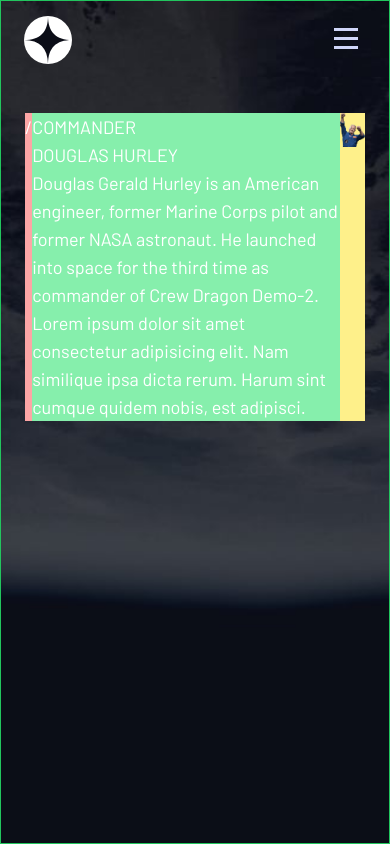
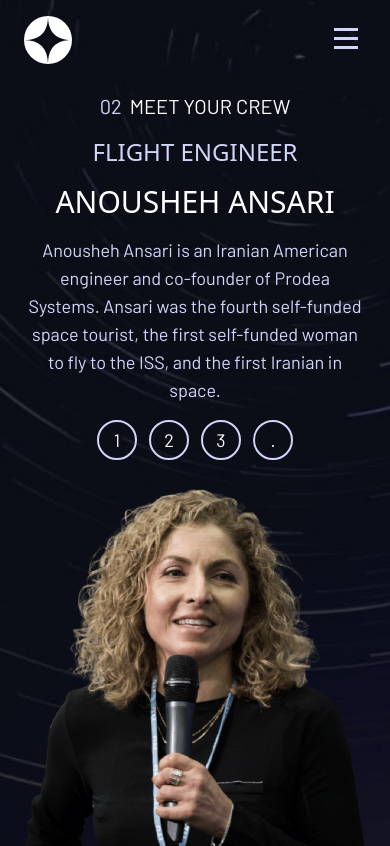
Before and after one commit to Khalid-Graine/space-tourism, a Vue app: page /crew in a window 390 px wide. Built offline with nearby package versions, Linux system fonts and the light colour scheme; a web font is replaced by a local one.

Commit message:
Built crew page and make it responsive

```diff
--- a/src/assets/main.css
+++ b/src/assets/main.css
@@ -9,5 +9,5 @@
 }
 
 .borderr {
-    @apply border border-green-500
+    @apply border-4 border-green-500
 }
--- a/src/views/CrewView.vue
+++ b/src/views/CrewView.vue
@@ -1,40 +1,55 @@
 <template>
-  <div
-    class="bg-[url('@/assets/crew/background-crew-mobile.jpg')] md:bg-[url('@/assets/crew/background-crew-tablet.jpg')] lg:bg-[url('@/assets/crew/background-crew-desktop.jpg')] bg-no-repeat bg-center bg-cover min-h-screen countainer
-    borderr"
-  >
-    <div class="pt-28"></div>
+ <div class="
+ bg-[url('@/assets/technology/background-technology-mobile.jpg')] md:bg-[url('@/assets/technology/background-technology-tablet.jpg')] lg:bg-[url('@/assets/technology/background-technology-desktop.jpg')] bg-no-repeat bg-center bg-cover  min-h-screen flex flex-col ">
+   <div class="h-20 md:mb-10"></div>
+   <div class=" grid grid-cols-12 gap-4 flex-grow countainer">
+    <div class="col-span-full md:col-span-8 h-full  flex flex-col items-center md:items-start md:justify-center gap-4 py-3">
 
-    <div class=" bg-yellow-200 flex">
-    <!-- one -->
-    <div class=" bg-red-300 max-h-screen">
-     /
-    </div>
-    <!-- two -->
-    <div class="bg-green-300 max-h-screen">
-      <div>
-       <p> COMMANDER</p>
-       <p>DOUGLAS HURLEY</p>
-       <p>Douglas Gerald Hurley is an American engineer, former Marine Corps pilot and former NASA astronaut. He launched into space for the third time as commander of Crew Dragon Demo-2.
-        Lorem ipsum dolor sit amet consectetur adipisicing elit. Nam similique ipsa dicta rerum. Harum sint cumque quidem nobis, est adipisci.
-       </p>
+      <div class="text-xl">
+        <span class="mr-2 text-gray">02</span>
+        <span class="uppercase">MEET YOUR CREW</span>
       </div>
-    </div>
 
-    <div class="static bottom-0   right-1/4 ">
-      <img src="/crew/image-douglas-hurley.png" class="w-[200px]" alt="">
-    </div>
-</div>
+      <p class="text-gray uppercase font-belle text-2xl">FLIGHT ENGINEER</p>
+      <p class=" uppercase font-belle text-3xl md:text-4xl">ANOUSHEH ANSARI</p>
+      <p class=" text-gray text-center md:text-start">Anousheh Ansari is an Iranian American engineer and co-founder of Prodea Systems. Ansari was the fourth self-funded space tourist, the first self-funded woman to fly to the ISS, and the first Iranian in space.</p>
 
 
-  </div>
+    <ul class="flex gap-3">
+      <li>1</li>
+      <li>2</li>
+      <li>3</li>
+      <li>.</li>
+    </ul>
+
+
+    </div>
+    <div class="col-span-full md:col-span-4   flex flex-col justify-end">
+
+      <img src="../../public/crew/image-anousheh-ansari.png" alt="" class="">
+      <!-- <div class="bg-red-200 p-10">1</div>
+      <div class="bg-red-800 p-10">2</div>
+      <div class="bg-red-500 p-10">3</div> -->
+    </div>
+   </div>
+ </div>
 </template>
 
 <script setup>
-import { ref, computed } from "vue";
-import { useAllDataStore } from "@/stores/alldata";
+import { computed,ref } from "vue";
+import { useAllDataStore } from "../stores/alldata";
+const MyData = useAllDataStore();
+const { technology } = MyData;
+const targetIndex = ref(1);
 
-const myStore = useAllDataStore();
-const { crew } = myStore;
-// const imgUrl = computed(() => `/image-${show.value}.png`);
+function choose(n) {
+  targetIndex.value = n;
+}
+const data = computed(() => technology[targetIndex.value -1])
 </script>
+
+<style scoped>
+ul li {
+  @apply w-10 h-10  rounded-full border-gray border-[2px] flex justify-center items-center hover:bg-gray hover:text-black cursor-pointer;
+}
+</style>
--- a/src/views/TechnologyView.vue
+++ b/src/views/TechnologyView.vue
@@ -58,20 +58,19 @@
 </template>
 
 <script setup>
-import { computed,ref, reactive } from "vue";
+import { computed,ref } from "vue";
 import { useAllDataStore } from "../stores/alldata";
 const MyData = useAllDataStore();
 const { technology } = MyData;
 const targetIndex = ref(1);
 
-// const imgUrl = computed(() => `/image-${show.value}.png`);
 function choose(n) {
   targetIndex.value = n;
 }
 const data = computed(() => technology[targetIndex.value -1])
 </script>
 
-<style scope>
+<style scoped>
 ul li {
   @apply w-10 h-10  rounded-full border-gray border-[2px] flex justify-center items-center hover:bg-gray hover:text-black cursor-pointer;
 }
```
